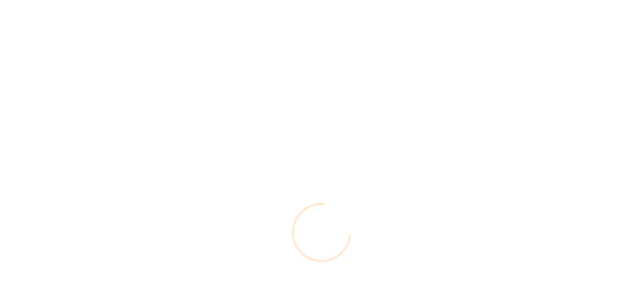
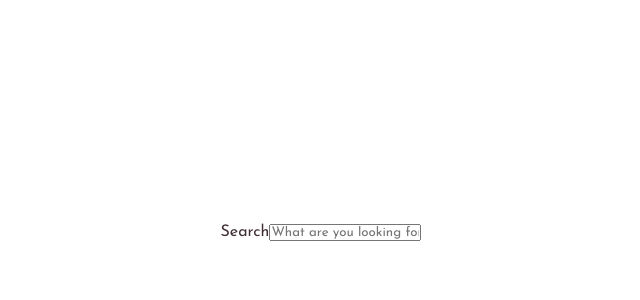
Before and after one commit to nmWolfe/shred-shed-fe, a React (Vite) app: page / in a window 1280 px wide. Shown: the part 168-468 px from the top of the page, without its empty margins (319-959 px from the left). Built offline with nearby package versions, Linux system fonts and the light colour scheme.

Commit message:
Added search bar

```diff
--- a/src/App.tsx
+++ b/src/App.tsx
@@ -2,12 +2,14 @@
 import "./styles/main.scss";
 
 import "./App.scss";
-import LoadingSpinner from "./components/LoadingSpinner/LoadingSpinner";
+// import LoadingSpinner from "./components/LoadingSpinner/LoadingSpinner";
+import Home from "./pages/Home/Home";
 
 function App() {
   return (
     <>
-      <LoadingSpinner />
+      {/* <LoadingSpinner /> */}
+      <Home />
     </>
   );
 }
--- a/src/components/Nav/Nav.tsx
+++ b/src/components/Nav/Nav.tsx
@@ -1,12 +1,12 @@
-import "./Nav.scss"
-import { Link } from "react-router-dom"
+import SearchBar from "../SearchBar/SearchBar";
+import "./Nav.scss";
 
 const Nav = () => {
-    return (
-        <div className="nav">
-
-        </div>
-    )
-}
+  return (
+    <div className="nav">
+      <SearchBar />
+    </div>
+  );
+};
 
 export default Nav;
--- /dev/null
+++ b/src/components/SearchBar/SearchBar.tsx
@@ -0,0 +1,19 @@
+import "./SearchBar.scss";
+
+const SearchBar = () => {
+  return (
+    <div className="search-bar">
+      <label htmlFor="search" className="search-box__label">
+        Search
+      </label>
+      <input
+        type="text"
+        id="search"
+        className="search-box__input"
+        placeholder="What are you looking for..."
+      />
+    </div>
+  );
+};
+
+export default SearchBar;
--- /dev/null
+++ b/src/pages/Home/Home.tsx
@@ -0,0 +1,12 @@
+import Nav from "../../components/Nav/Nav";
+import "./Home.scss";
+
+const Home = () => {
+  return (
+    <div className="home">
+      <Nav />
+    </div>
+  );
+};
+
+export default Home;
```
Also changed, not shown: src/components/SearchBar/SearchBar.scss (added), src/pages/Home/Home.scss (added).
